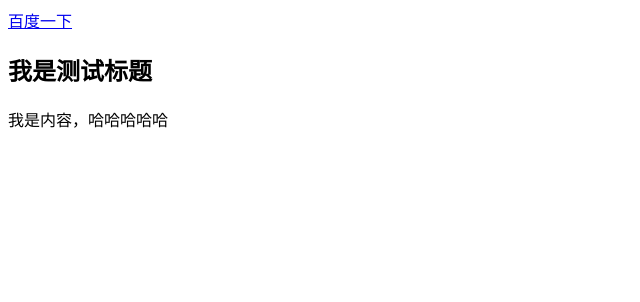
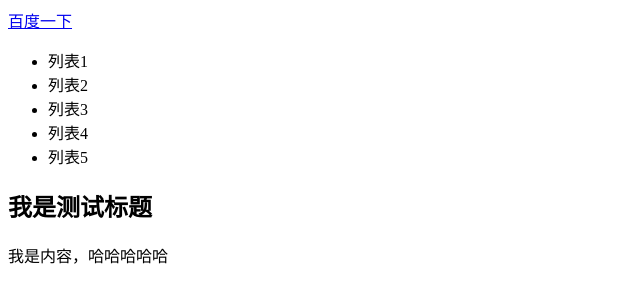
Before and after one commit to 1ameet3/git-demo, a plain HTML site: page index.html in a window 1280 px wide. Shown: the whole page, without its empty margins (0-640 px from the left). Drawn offline with Linux system fonts and the light colour scheme.

Commit message:
完成列表功能

```diff
--- a/index.html
+++ b/index.html
@@ -10,6 +10,13 @@
 <body>
 
 <a href="#">百度一下</a>
+	<ul>
+		<li>列表1</li>
+		<li>列表2</li>
+		<li>列表3</li>
+		<li>列表4</li>
+		<li>列表5</li>
+	</ul>
 	<h2>我是测试标题</h2>
 	<p>我是内容，哈哈哈哈哈</p>
 
```
